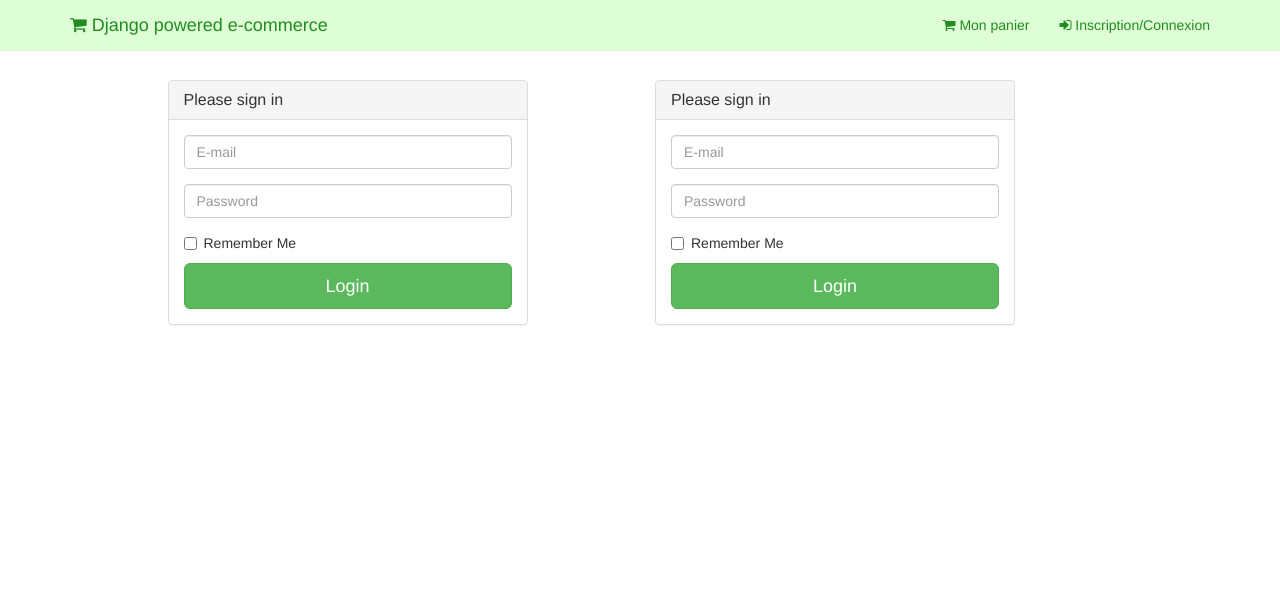
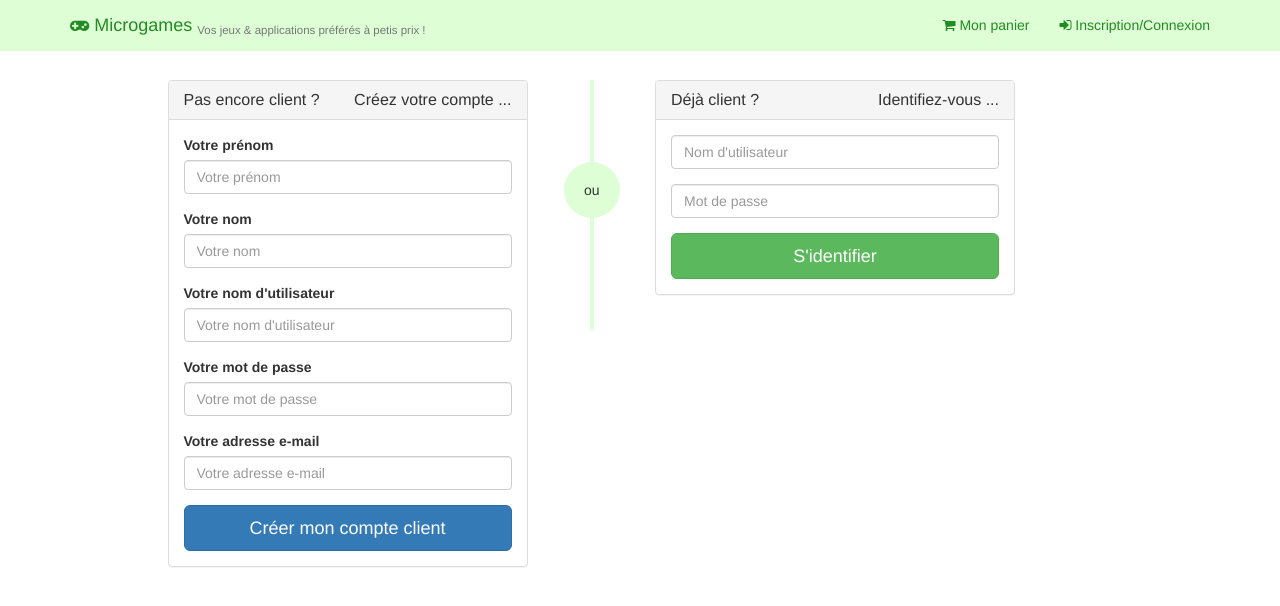
Before and after one commit to LydiaBenaida/django-ecommerce, a Django app: a page that uses commerce/templates/base.html in a window 1280 px wide. Shown: the top 606 px of the page. Run offline with Django 3.2, Linux system fonts and the light colour scheme; some libraries are stand-ins or nearby versions.

Commit message:
Gestion des formulaires avec le module django-bootstrap3, modification du template ...

```diff
--- a/commerce/static/css/app.css
+++ b/commerce/static/css/app.css
@@ -58,3 +58,19 @@ a{
     padding: 9px;
     color: #333;
 }
+
+.divider{
+    height: 250px;
+    margin-left: 32px;
+    text-align: center;
+    border-left : 4px solid #deffd5;
+}
+
+.word{
+    background-color: #deffd5;
+    padding: 20px;
+    margin-left: -35px;
+    position: relative;
+    top: 100px;
+    border-radius: 50px;
+}
--- a/commerce/templates/base.html
+++ b/commerce/templates/base.html
@@ -37,7 +37,7 @@
                 <span class="icon-bar"></span>
                 <span class="icon-bar"></span>
             </button>
-            <a class="navbar-brand" href="{% url 'commerce:root' %}"><i class="fa fa-shopping-cart"></i> Django powered e-commerce</a>
+            <a class="navbar-brand" href="{% url 'commerce:root' %}"><i class="fa fa-gamepad"></i> Microgames   <sub class="text-muted"><small>Vos jeux & applications préférés à petis prix !</small></sub></a>
         </div>
         <div id="navbar" class="collapse navbar-collapse">
             <ul class="nav navbar-nav">
--- a/commerce/templates/cart.html
+++ b/commerce/templates/cart.html
@@ -1,7 +1,7 @@
 {% extends "base.html" %}
 
 {% block body %}
-    <h1>Mon panier</h1>
+    <h1 class="lead">Mon panier</h1>
 
     {% if products %}
     <table class="table table-hover">
--- a/commerce/templates/signin.html
+++ b/commerce/templates/signin.html
@@ -7,50 +7,43 @@
 		<div class="col-md-4 col-md-offset-1">
             <div class="panel panel-default">
 			  	<div class="panel-heading">
-			    	<h3 class="panel-title">Please sign in</h3>
+			    	<h3 class="panel-title">Pas encore client ? <span class="pull-right">Créez votre compte ...</span></h3>
 			 	</div>
 			  	<div class="panel-body">
-			    	<form accept-charset="UTF-8" role="form" method="post" action="{% url 'commerce:sign_in' %}">
+			    	{% load bootstrap3 %}
+
+                    <form method="post" class="form">
                         {% csrf_token %}
-                    <fieldset>
-			    	  	<div class="form-group">
-			    		    <input class="form-control" placeholder="E-mail" name="username" type="text">
-			    		</div>
-			    		<div class="form-group">
-			    			<input class="form-control" placeholder="Password" name="password" type="password" value="">
-			    		</div>
-			    		<div class="checkbox">
-			    	    	<label>
-			    	    		<input name="remember" type="checkbox" value="Remember Me"> Remember Me
-			    	    	</label>
-			    	    </div>
-			    		<input class="btn btn-lg btn-success btn-block" type="submit" value="Login">
-			    	</fieldset>
+                        {% bootstrap_form form %}
+                        {% buttons %}
+                            <button type="submit" class="btn btn-block btn-lg btn-primary">
+                                Créer mon compte client
+                            </button>
+                        {% endbuttons %}
                     </form>
                 </div>
 			</div>
 		</div>
-        <div class="col-md-4 col-md-offset-1">
+        <div class="col-md-1">
+            <div class="divider"><span class="word">ou</span></div>
+        </div>
+        <div class="col-md-4">
     		<div class="panel panel-default">
 			  	<div class="panel-heading">
-			    	<h3 class="panel-title">Please sign in</h3>
+			    	<h3 class="panel-title">Déjà client ? <span class="pull-right">Identifiez-vous ...</span></h3>
 			 	</div>
 			  	<div class="panel-body">
-			    	<form accept-charset="UTF-8" role="form" method="post" action="{% url 'commerce:sign_in' %}">
+			    	<form accept-charset="UTF-8" role="form" method="post" action="">
                     {% csrf_token %}
                     <fieldset>
 			    	  	<div class="form-group">
-			    		    <input class="form-control" placeholder="E-mail" name="email" type="text">
+			    		    <input class="form-control" placeholder="Nom d'utilisateur" name="username" type="text">
 			    		</div>
 			    		<div class="form-group">
-			    			<input class="form-control" placeholder="Password" name="password" type="password" value="">
+			    			<input class="form-control" placeholder="Mot de passe" name="password" type="password" value="">
 			    		</div>
-			    		<div class="checkbox">
-			    	    	<label>
-			    	    		<input name="remember" type="checkbox" value="Remember Me"> Remember Me
-			    	    	</label>
-			    	    </div>
-			    		<input class="btn btn-lg btn-success btn-block" type="submit" value="Login">
+
+			    		<input class="btn btn-lg btn-success btn-block" type="submit" value="S'identifier">
 			    	</fieldset>
 			      	</form>
 			    </div>
--- a/commerce/urls.py
+++ b/commerce/urls.py
@@ -4,6 +4,7 @@ from django.conf.urls.static import static
 
 urlpatterns = patterns('',
     url(r'^$', 'commerce.views.index', name='root'),
+    url(r'^sign-in/(?P<goto>\w+:\w+)/$', 'commerce.views.sign_in', name='sign_in_goto'),
     url(r'^sign-in/$', 'commerce.views.sign_in', name='sign_in'),
     url(r'^sign-out/$', 'commerce.views.sign_out', name='sign_out'),
     url(r'^add-to-cart/(?P<product_id>\d+)/(?P<qty>\d+)/$', 'commerce.views.add_to_cart', name='add_to_cart'),
--- a/commerce/views.py
+++ b/commerce/views.py
@@ -1,31 +1,43 @@
 # coding=utf-8
 from django.shortcuts import render
-from django.shortcuts import render_to_response
 from commerce.models import *
 from django.contrib import messages
 from django.http import HttpResponseRedirect
 from django.core.urlresolvers import reverse
 from django.contrib.auth import authenticate, login, logout
+from django import forms
+
+
+class RegisterForm(forms.Form):
+    first_name = forms.CharField(label='Votre prénom', required=True)
+    last_name = forms.CharField(label='Votre nom', required=True)
+    username = forms.CharField(label='Votre nom d\'utilisateur', required=True)
+    password = forms.CharField(label='Votre mot de passe',required=True, widget=forms.PasswordInput)
+    email = forms.EmailField(label='Votre adresse e-mail', required=True)
+
 
 def index(request):
     msg = messages.get_messages(request)
     products = Products.objects.all()
     categories = Category.objects.filter(parent_category_id=None)
-    #request.session.clear()
+    # request.session.clear()
 
     panier_from_session = request.session.get('cart')
 
-    return render(request, 'index.html', {'products': products, 'categories': categories, 'panier': panier_from_session, 'messages': msg})
+    return render(request, 'index.html',
+                  {'products': products, 'categories': categories, 'panier': panier_from_session, 'messages': msg})
 
-def sign_in(request):
+
+def sign_in(request, goto='commerce:root'):
     msg = None
+    form = RegisterForm()
     if request.method == 'POST':
         user = authenticate(username=request.POST['username'], password=request.POST['password'])
         if user is not None:
             # the password verified for the user
             if user.is_active:
                 login(request, user)
-                return HttpResponseRedirect(reverse('commerce:root'))
+                return HttpResponseRedirect(reverse(goto))
             else:
                 msg = "The password is valid, but the account has been disabled!"
         else:
@@ -33,15 +45,18 @@ def sign_in(request):
             msg = "The username and password were incorrect."
 
     return render(request, 'signin.html', {
-            'mes': msg
-        })
+        'mes': msg,
+        'goto': goto,
+        'form': form
+    })
+
 
 def sign_out(request):
     logout(request)
     return HttpResponseRedirect(reverse('commerce:root'))
 
+
 def add_to_cart(request, product_id, qty):
-
     """
     Cette fonction permet d'ajouter un produit au panier. Si l'utilisateur n'est pas connecté, le produit est ajouté
     dans un panier virtuel géré grâce au système de sessions ; sinon, il est persisté en BDD.
@@ -52,26 +67,29 @@ def add_to_cart(request, product_id, qty):
     :return:
     """
     if not request.user.is_authenticated():
-        if not request.session.has_key('cart'):
+        if 'cart' not in request.session:
             cart = dict()
         else:
             cart = request.session['cart']
 
-        if cart.has_key(product_id):
+        if product_id in cart:
             cart[product_id] = int(cart[product_id]) + int(qty)
         else:
             cart[product_id] = qty
 
         request.session['cart'] = cart
-        lien_panier = '<a style="margin-top:-7px" class="pull-right btn btn-default" href="'+reverse('commerce:display_cart')+'"><i class="fa fa-shopping-cart"></i> Voir le panier</a>'
-        lien_dismit = '<button data-dismiss="alert" style="margin-top:-7px; margin-right:10px;" class="pull-right btn btn-default"><i class="fa fa-close"></i> Continuer mes achats</button>'
-        messages.add_message(request, messages.SUCCESS, 'Le produit a été correctement ajouté à votre panier. '+lien_panier+lien_dismit)
+        lien_panier = '<a style="margin-top:-7px" class="pull-right btn btn-default" href="' + reverse(
+            'commerce:display_cart') + '"><i class="fa fa-shopping-cart"></i> Voir le panier</a>'
+        lien_dismit = '<button data-dismiss="alert" style="margin-top:-7px; margin-right:10px;" ' +\
+                      'class="pull-right btn btn-default"><i class="fa fa-close"></i> Continuer mes achats</button>'
+        messages.add_message(request, messages.SUCCESS,
+                             'Le produit a été correctement ajouté à votre panier. ' + lien_panier + lien_dismit
+                             )
 
     return HttpResponseRedirect(request.META.get('HTTP_REFERER'))
 
 
 def clear_cart(request):
-
     """
     Cette fonction permet de vider le panier. Si l'utilisateur n'est pas connecté, la fonction vide le panier virtuel
     stocké en session ; sinon, les objets précédemment persistés en BDD sont supprimés.
@@ -79,15 +97,14 @@ def clear_cart(request):
     :return:
     """
     if not request.user.is_authenticated():
-        if request.session.has_key('cart'):
+        if 'cart' in request.session:
             del request.session['cart']
 
     return HttpResponseRedirect(request.META.get('HTTP_REFERER'))
 
 
 def display_cart(request):
-
-    if not request.user.is_authenticated() and request.session.has_key('cart'):
+    if not request.user.is_authenticated() and 'cart' in request.session:
         products = Products.objects.filter(id__in=request.session['cart'])
         total = 0
         for product in products:
--- a/ecommerce/settings.py
+++ b/ecommerce/settings.py
@@ -37,6 +37,7 @@ INSTALLED_APPS = (
     'django.contrib.messages',
     'django.contrib.staticfiles',
     'debug_toolbar',
+    'bootstrap3',
 
     'commerce'
 )
```
Also changed, not shown: db.sqlite3. Lines whose indentation alone changed are shown as unchanged.
